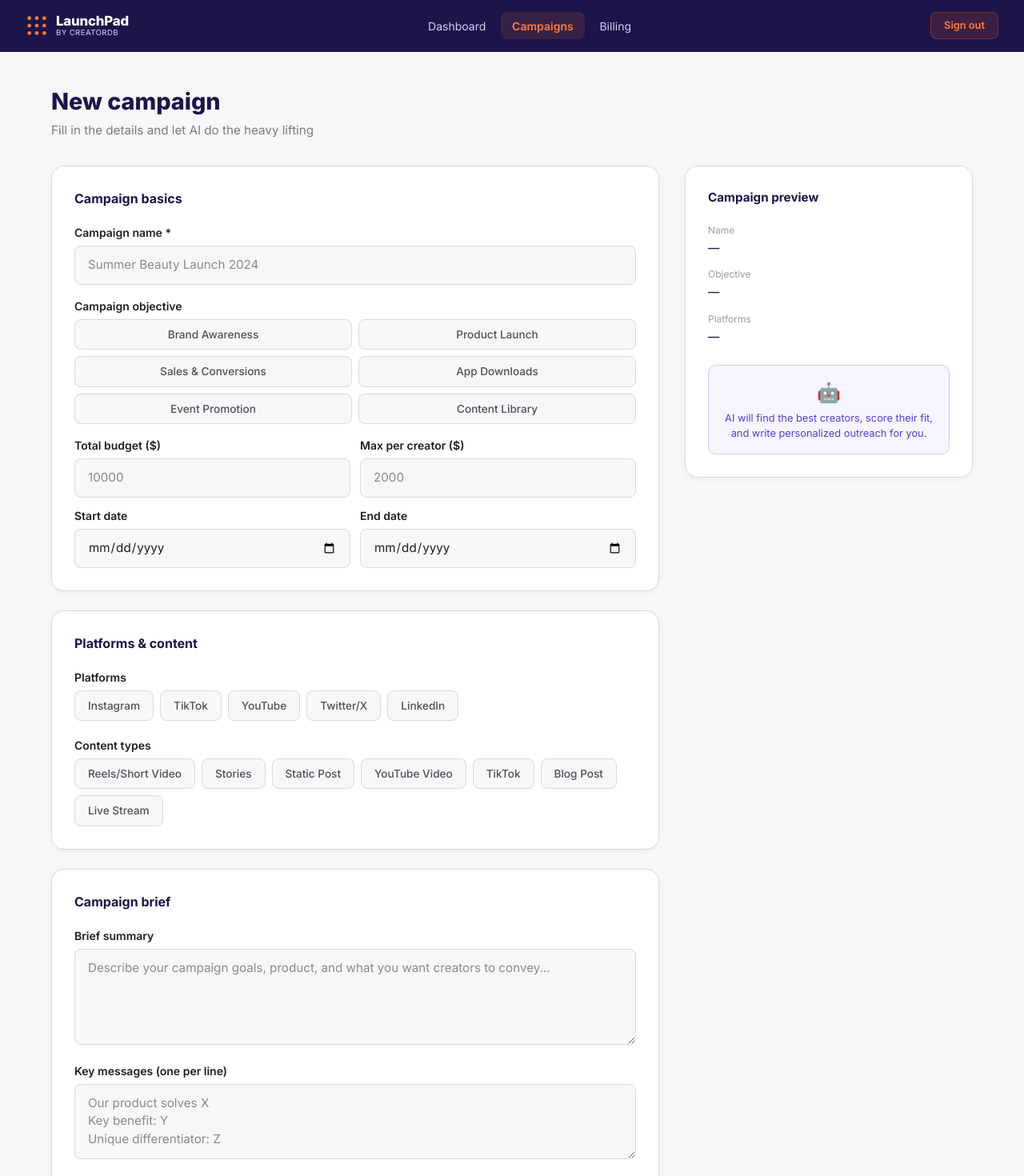
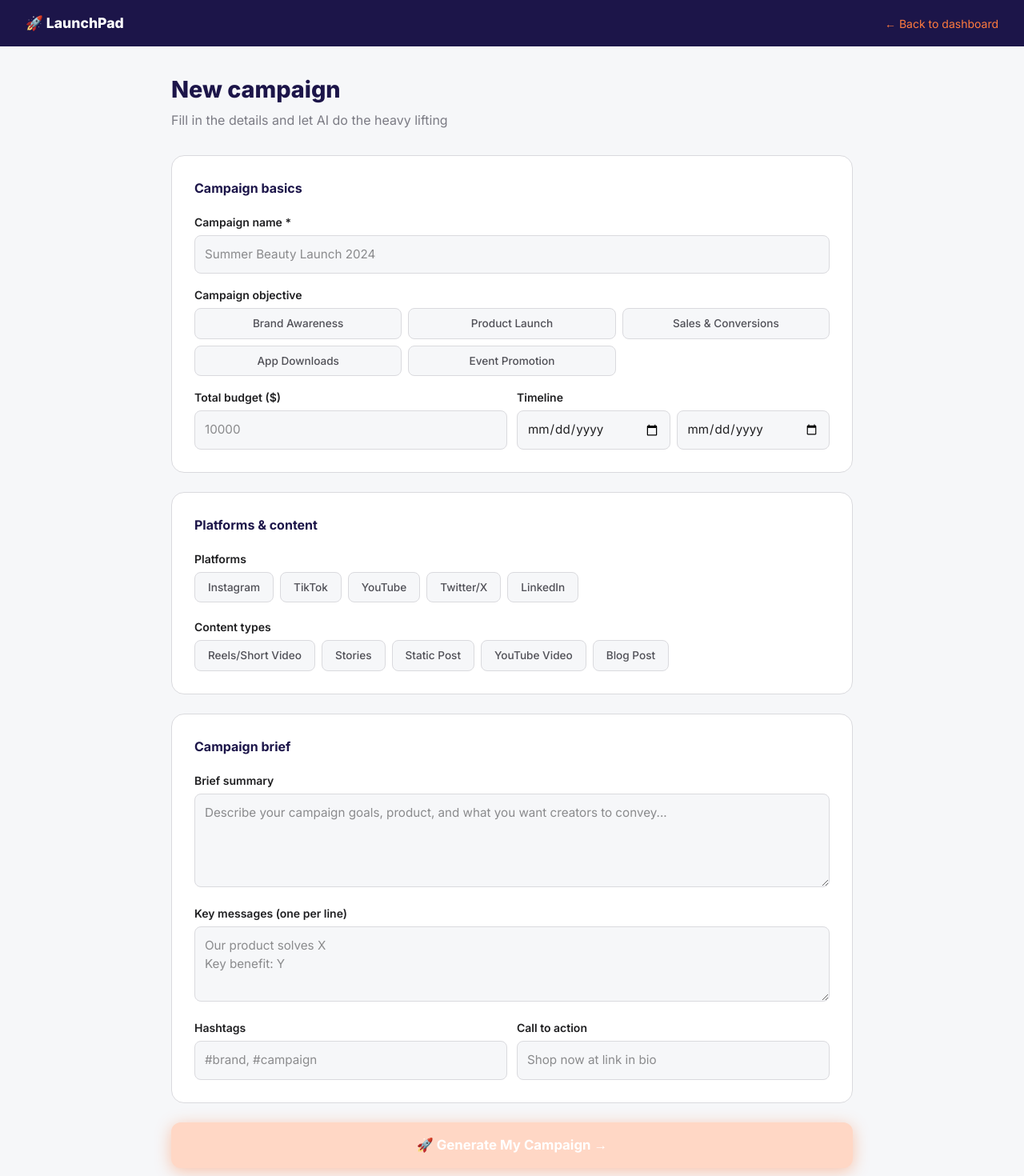
Before and after one commit to thetricky11/launchpad, a Next.js app: page /campaigns/new in a window 1280 px wide. Shown: the top 1470 px of the page at 80% size. Built offline with nearby package versions, Linux system fonts and the light colour scheme.

Commit message:
Campaign page: stripped to bare minimum - zero external deps
- No recharts, no Nav component, no shadcn
- Pure React + inline styles only
- Uses alert() instead of toast for debugging
- If buttons still don't work, it's a Next.js/hydration issue

```diff
--- a/src/app/campaigns/new/page.tsx
+++ b/src/app/campaigns/new/page.tsx
@@ -1,61 +1,13 @@
 'use client'
 
 import { useState } from 'react'
-import { useRouter } from 'next/navigation'
-import { Nav } from '@/components/nav'
-import { toast } from 'sonner'
-import dynamic from 'next/dynamic'
-
-const RechartsWrapper = dynamic(() => import('recharts').then(mod => {
-  const { PieChart, Pie, Cell, ResponsiveContainer } = mod
-  return { default: ({ data }: { data: { name: string; value: number; color: string }[] }) => (
-    <ResponsiveContainer width="100%" height="100%">
-      <PieChart>
-        <Pie data={data} cx="50%" cy="50%" innerRadius={38} outerRadius={58} dataKey="value">
-          {data.map((entry, i) => <Cell key={i} fill={entry.color} />)}
-        </Pie>
-      </PieChart>
-    </ResponsiveContainer>
-  )}
-}), { ssr: false, loading: () => <div style={{ height: 140, display: 'flex', alignItems: 'center', justifyContent: 'center', color: '#9C9CA3' }}>Loading chart...</div> })
 
 const PLATFORMS = ['Instagram', 'TikTok', 'YouTube', 'Twitter/X', 'LinkedIn']
-const CONTENT_TYPES = ['Reels/Short Video', 'Stories', 'Static Post', 'YouTube Video', 'TikTok', 'Blog Post', 'Live Stream']
-const OBJECTIVES = ['Brand Awareness', 'Product Launch', 'Sales & Conversions', 'App Downloads', 'Event Promotion', 'Content Library']
-
-const inputStyle: React.CSSProperties = {
-  width: '100%',
-  padding: '0.75rem 1rem',
-  border: '1.5px solid #DADADE',
-  borderRadius: 8,
-  fontSize: '0.95rem',
-  color: '#1F1F21',
-  background: '#F6F7F9',
-  boxSizing: 'border-box',
-  outline: 'none',
-}
-
-const labelStyle: React.CSSProperties = {
-  display: 'block',
-  fontWeight: 600,
-  fontSize: '0.875rem',
-  color: '#1F1F21',
-  marginBottom: 6,
-}
-
-const sectionStyle: React.CSSProperties = {
-  background: '#fff',
-  border: '1px solid #DADADE',
-  borderRadius: 16,
-  padding: '1.75rem',
-  marginBottom: '1.5rem',
-  boxShadow: '0 2px 8px rgba(28,21,73,0.04)',
-}
+const CONTENT_TYPES = ['Reels/Short Video', 'Stories', 'Static Post', 'YouTube Video', 'Blog Post']
+const OBJECTIVES = ['Brand Awareness', 'Product Launch', 'Sales & Conversions', 'App Downloads', 'Event Promotion']
 
 export default function NewCampaignPage() {
-  const router = useRouter()
   const [loading, setLoading] = useState(false)
-
   const [name, setName] = useState('')
   const [objective, setObjective] = useState('')
   const [budget, setBudget] = useState('')
@@ -67,23 +19,16 @@ export default function NewCampaignPage() {
   const [keyMessages, setKeyMessages] = useState('')
   const [hashtags, setHashtags] = useState('')
   const [cta, setCta] = useState('')
-  const [minFollowers, setMinFollowers] = useState('')
-  const [maxBudgetPerCreator, setMaxBudgetPerCreator] = useState('')
+  const [result, setResult] = useState<string | null>(null)
 
   const toggle = (arr: string[], val: string, setter: (v: string[]) => void) => {
     setter(arr.includes(val) ? arr.filter(x => x !== val) : [...arr, val])
   }
 
-  const budgetNum = parseFloat(budget) || 0
-  const budgetData = [
-    { name: 'Creators', value: budgetNum * 0.7, color: '#FF6117' },
-    { name: 'Content', value: budgetNum * 0.2, color: '#5240CC' },
-    { name: 'Misc', value: budgetNum * 0.1, color: '#2AE5B0' },
-  ]
-
   const handleSubmit = async () => {
-    if (!name) { toast.error('Campaign name is required'); return }
+    if (!name) { alert('Campaign name is required'); return }
     setLoading(true)
+    setResult(null)
     try {
       const res = await fetch('/api/campaigns/generate', {
         method: 'POST',
@@ -91,215 +36,158 @@ export default function NewCampaignPage() {
         body: JSON.stringify({
           name,
           objective: objective || 'Brand Awareness',
-          budget_total: budgetNum || 10000,
+          budget_total: parseFloat(budget) || 10000,
           platforms: platforms.length ? platforms : ['Instagram'],
           content_types: contentTypes.length ? contentTypes : ['Reels/Short Video'],
           timeline_start: startDate || null,
           timeline_end: endDate || null,
           brief_summary: briefSummary || `Campaign for ${name}`,
           key_messages: keyMessages ? keyMessages.split('\n').filter(Boolean) : [],
-          hashtags: hashtags ? hashtags.split(',').map(h => h.trim().replace('#', '')).filter(Boolean) : [],
+          hashtags: hashtags ? hashtags.split(',').map((h: string) => h.trim()).filter(Boolean) : [],
           cta: cta || '',
-          min_followers: parseInt(minFollowers) || 10000,
-          max_budget_per_creator: parseInt(maxBudgetPerCreator) || 2000,
         }),
       })
       const data = await res.json()
-      if (!res.ok) throw new Error(data.error || 'Failed to generate campaign')
-      toast.success('Campaign generated!')
+      if (!res.ok) throw new Error(data.error || 'Failed')
+      setResult(JSON.stringify(data, null, 2))
       if (data.campaign_id) {
-        router.push(`/campaigns/${data.campaign_id}`)
-      } else {
-        // Show results inline if no campaign ID
-        toast.success('Campaign package ready!')
-        setLoading(false)
+        window.location.href = `/campaigns/${data.campaign_id}`
       }
     } catch (err: unknown) {
-      toast.error((err as Error).message || 'Failed to create campaign')
+      alert((err as Error).message || 'Failed')
+    } finally {
       setLoading(false)
     }
   }
 
-  const btnActive: React.CSSProperties = { background: '#FF6117', color: '#fff', border: 'none', padding: '0.5rem 1rem', borderRadius: 8, fontSize: '0.85rem', cursor: 'pointer', fontWeight: 600, transition: 'all 0.15s' }
-  const btnInactive: React.CSSProperties = { background: '#F6F7F9', color: '#505057', border: '1.5px solid #DADADE', padding: '0.5rem 1rem', borderRadius: 8, fontSize: '0.85rem', cursor: 'pointer', fontWeight: 500, transition: 'all 0.15s' }
+  const S = {
+    page: { minHeight: '100vh', background: '#F6F7F9', fontFamily: 'Inter, sans-serif' } as React.CSSProperties,
+    nav: { background: '#1C1549', padding: '1rem 2rem', display: 'flex', justifyContent: 'space-between', alignItems: 'center' } as React.CSSProperties,
+    main: { maxWidth: 900, margin: '0 auto', padding: '2rem 1.5rem' } as React.CSSProperties,
+    section: { background: '#fff', border: '1px solid #DADADE', borderRadius: 16, padding: '1.75rem', marginBottom: '1.5rem' } as React.CSSProperties,
+    label: { display: 'block', fontWeight: 600, fontSize: '0.875rem', color: '#1F1F21', marginBottom: 6 } as React.CSSProperties,
+    input: { width: '100%', padding: '0.75rem', border: '1.5px solid #DADADE', borderRadius: 8, fontSize: '0.95rem', color: '#1F1F21', background: '#F6F7F9', boxSizing: 'border-box' as const, outline: 'none' } as React.CSSProperties,
+    btnOn: { background: '#FF6117', color: '#fff', border: 'none', padding: '0.5rem 1rem', borderRadius: 8, fontSize: '0.85rem', cursor: 'pointer', fontWeight: 600 } as React.CSSProperties,
+    btnOff: { background: '#F6F7F9', color: '#505057', border: '1.5px solid #DADADE', padding: '0.5rem 1rem', borderRadius: 8, fontSize: '0.85rem', cursor: 'pointer', fontWeight: 500 } as React.CSSProperties,
+  }
 
   return (
-    <div style={{ minHeight: '100vh', background: '#F6F7F9' }}>
-      <Nav />
-      <main style={{ maxWidth: 1200, margin: '0 auto', padding: '2.5rem 1.5rem' }}>
-        <div style={{ marginBottom: '2rem' }}>
+    <div style={S.page}>
+      <nav style={S.nav}>
+        <a href="/dashboard" style={{ color: '#fff', textDecoration: 'none', fontWeight: 800, fontSize: '1.1rem' }}>🚀 LaunchPad</a>
+        <a href="/dashboard" style={{ color: '#FF7B3E', textDecoration: 'none', fontSize: '0.875rem' }}>← Back to dashboard</a>
+      </nav>
+
+      <main style={S.main}>
         <h1 style={{ fontSize: '1.8rem', fontWeight: 800, color: '#1C1549', marginBottom: 4 }}>New campaign</h1>
-          <p style={{ color: '#7B7B84', fontSize: '0.95rem' }}>Fill in the details and let AI do the heavy lifting</p>
-        </div>
+        <p style={{ color: '#7B7B84', marginBottom: '2rem' }}>Fill in the details and let AI do the heavy lifting</p>
 
-        <div style={{ display: 'grid', gridTemplateColumns: '1fr 360px', gap: '2rem', alignItems: 'start' }}>
-          {/* Main form */}
-          <div>
         {/* Campaign basics */}
-            <div style={sectionStyle}>
+        <div style={S.section}>
           <h2 style={{ fontSize: '1rem', fontWeight: 700, color: '#1C1549', marginBottom: '1.25rem' }}>Campaign basics</h2>
           <div style={{ marginBottom: '1rem' }}>
-                <label style={labelStyle}>Campaign name *</label>
-                <input value={name} onChange={e => setName(e.target.value)} placeholder="Summer Beauty Launch 2024" style={inputStyle} />
+            <label style={S.label}>Campaign name *</label>
+            <input value={name} onChange={e => setName(e.target.value)} placeholder="Summer Beauty Launch 2024" style={S.input} />
           </div>
           <div style={{ marginBottom: '1rem' }}>
-                <label style={labelStyle}>Campaign objective</label>
-                <div style={{ display: 'grid', gridTemplateColumns: '1fr 1fr', gap: 8 }}>
+            <label style={S.label}>Campaign objective</label>
+            <div style={{ display: 'grid', gridTemplateColumns: '1fr 1fr 1fr', gap: 8 }}>
               {OBJECTIVES.map(obj => (
-                    <button type="button" key={obj} onClick={() => setObjective(obj)} style={objective === obj ? btnActive : btnInactive}>{obj}</button>
+                <button type="button" key={obj} onClick={() => setObjective(objective === obj ? '' : obj)} style={objective === obj ? S.btnOn : S.btnOff}>
+                  {obj}
+                </button>
               ))}
             </div>
           </div>
           <div style={{ display: 'grid', gridTemplateColumns: '1fr 1fr', gap: 12 }}>
             <div>
-                  <label style={labelStyle}>Total budget ($)</label>
-                  <input value={budget} onChange={e => setBudget(e.target.value)} type="number" placeholder="10000" style={inputStyle} />
+              <label style={S.label}>Total budget ($)</label>
+              <input value={budget} onChange={e => setBudget(e.target.value)} type="number" placeholder="10000" style={S.input} />
             </div>
             <div>
-                  <label style={labelStyle}>Max per creator ($)</label>
-                  <input value={maxBudgetPerCreator} onChange={e => setMaxBudgetPerCreator(e.target.value)} type="number" placeholder="2000" style={inputStyle} />
+              <label style={S.label}>Timeline</label>
+              <div style={{ display: 'flex', gap: 8 }}>
+                <input value={startDate} onChange={e => setStartDate(e.target.value)} type="date" style={{ ...S.input, flex: 1 }} />
+                <input value={endDate} onChange={e => setEndDate(e.target.value)} type="date" style={{ ...S.input, flex: 1 }} />
               </div>
-                <div>
-                  <label style={labelStyle}>Start date</label>
-                  <input value={startDate} onChange={e => setStartDate(e.target.value)} type="date" style={inputStyle} />
-                </div>
-                <div>
-                  <label style={labelStyle}>End date</label>
-                  <input value={endDate} onChange={e => setEndDate(e.target.value)} type="date" style={inputStyle} />
             </div>
           </div>
         </div>
 
-            {/* Platforms & content */}
-            <div style={sectionStyle}>
+        {/* Platforms */}
+        <div style={S.section}>
           <h2 style={{ fontSize: '1rem', fontWeight: 700, color: '#1C1549', marginBottom: '1.25rem' }}>Platforms & content</h2>
           <div style={{ marginBottom: '1.25rem' }}>
-                <label style={labelStyle}>Platforms</label>
+            <label style={S.label}>Platforms</label>
             <div style={{ display: 'flex', flexWrap: 'wrap', gap: 8 }}>
               {PLATFORMS.map(p => (
-                    <button type="button" key={p} onClick={() => toggle(platforms, p, setPlatforms)} style={platforms.includes(p) ? btnActive : btnInactive}>{p}</button>
+                <button type="button" key={p} onClick={() => toggle(platforms, p, setPlatforms)} style={platforms.includes(p) ? S.btnOn : S.btnOff}>
+                  {p}
+                </button>
               ))}
             </div>
           </div>
           <div>
-                <label style={labelStyle}>Content types</label>
+            <label style={S.label}>Content types</label>
             <div style={{ display: 'flex', flexWrap: 'wrap', gap: 8 }}>
               {CONTENT_TYPES.map(ct => (
-                    <button type="button" key={ct} onClick={() => toggle(contentTypes, ct, setContentTypes)} style={contentTypes.includes(ct) ? btnActive : btnInactive}>{ct}</button>
+                <button type="button" key={ct} onClick={() => toggle(contentTypes, ct, setContentTypes)} style={contentTypes.includes(ct) ? S.btnOn : S.btnOff}>
+                  {ct}
+                </button>
               ))}
             </div>
           </div>
         </div>
 
-            {/* Campaign brief */}
-            <div style={sectionStyle}>
+        {/* Brief */}
+        <div style={S.section}>
           <h2 style={{ fontSize: '1rem', fontWeight: 700, color: '#1C1549', marginBottom: '1.25rem' }}>Campaign brief</h2>
           <div style={{ marginBottom: '1rem' }}>
-                <label style={labelStyle}>Brief summary</label>
-                <textarea value={briefSummary} onChange={e => setBriefSummary(e.target.value)}
+            <label style={S.label}>Brief summary</label>
+            <textarea value={briefSummary} onChange={e => setBriefSummary(e.target.value)} rows={4}
               placeholder="Describe your campaign goals, product, and what you want creators to convey..."
-                  rows={4}
-                  style={{ ...inputStyle, resize: 'vertical', minHeight: 120 }} />
+              style={{ ...S.input, resize: 'vertical' as const, minHeight: 100 }} />
           </div>
           <div style={{ marginBottom: '1rem' }}>
-                <label style={labelStyle}>Key messages (one per line)</label>
-                <textarea value={keyMessages} onChange={e => setKeyMessages(e.target.value)}
-                  placeholder={'Our product solves X\nKey benefit: Y\nUnique differentiator: Z'}
-                  rows={3}
-                  style={{ ...inputStyle, resize: 'vertical', minHeight: 80 }} />
+            <label style={S.label}>Key messages (one per line)</label>
+            <textarea value={keyMessages} onChange={e => setKeyMessages(e.target.value)} rows={3}
+              placeholder="Our product solves X&#10;Key benefit: Y" style={{ ...S.input, resize: 'vertical' as const, minHeight: 80 }} />
           </div>
           <div style={{ display: 'grid', gridTemplateColumns: '1fr 1fr', gap: 12 }}>
             <div>
-                  <label style={labelStyle}>Hashtags</label>
-                  <input value={hashtags} onChange={e => setHashtags(e.target.value)} placeholder="#brand, #campaign" style={inputStyle} />
+              <label style={S.label}>Hashtags</label>
+              <input value={hashtags} onChange={e => setHashtags(e.target.value)} placeholder="#brand, #campaign" style={S.input} />
             </div>
             <div>
-                  <label style={labelStyle}>Call to action</label>
-                  <input value={cta} onChange={e => setCta(e.target.value)} placeholder="Shop now at link in bio" style={inputStyle} />
+              <label style={S.label}>Call to action</label>
+              <input value={cta} onChange={e => setCta(e.target.value)} placeholder="Shop now at link in bio" style={S.input} />
             </div>
           </div>
         </div>
 
-            {/* Creator preferences */}
-            <div style={sectionStyle}>
-              <h2 style={{ fontSize: '1rem', fontWeight: 700, color: '#1C1549', marginBottom: '1.25rem' }}>Creator preferences</h2>
-              <div>
-                <label style={labelStyle}>Minimum followers</label>
-                <input value={minFollowers} onChange={e => setMinFollowers(e.target.value)} type="number" placeholder="10000" style={{ ...inputStyle, maxWidth: 240 }} />
-              </div>
-            </div>
-
+        {/* Submit */}
         <button
           type="button"
           onClick={handleSubmit}
           disabled={loading || !name}
           style={{
-                width: '100%',
-                padding: '1rem',
+            width: '100%', padding: '1rem',
             background: loading || !name ? '#FFD7C5' : '#FF6117',
-                color: '#fff',
-                border: 'none',
-                borderRadius: 12,
-                fontSize: '1.05rem',
-                fontWeight: 700,
+            color: '#fff', border: 'none', borderRadius: 12,
+            fontSize: '1.05rem', fontWeight: 700,
             cursor: loading || !name ? 'not-allowed' : 'pointer',
             boxShadow: '0 4px 20px rgba(255,97,23,0.35)',
-                transition: 'background 0.15s',
           }}
         >
-              {loading ? 'Generating campaign… (this may take 30s)' : 'Generate My Campaign →'}
+          {loading ? '⏳ Generating campaign… (this may take 30 seconds)' : '🚀 Generate My Campaign →'}
         </button>
-          </div>
 
-          {/* Sidebar preview */}
-          <div style={{ position: 'sticky', top: 88 }}>
-            <div style={{ background: '#fff', border: '1px solid #DADADE', borderRadius: 16, padding: '1.75rem', boxShadow: '0 2px 8px rgba(28,21,73,0.04)' }}>
-              <h3 style={{ fontWeight: 700, color: '#1C1549', marginBottom: '1.25rem', fontSize: '0.95rem' }}>Campaign preview</h3>
-              <div style={{ display: 'flex', flexDirection: 'column', gap: '0.875rem', marginBottom: '1.5rem' }}>
-                {[
-                  { label: 'Name', value: name || '—' },
-                  { label: 'Objective', value: objective || '—' },
-                  { label: 'Platforms', value: platforms.join(', ') || '—' },
-                  ...(budget ? [{ label: 'Budget', value: `$${parseFloat(budget).toLocaleString()}` }] : []),
-                ].map(item => (
-                  <div key={item.label}>
-                    <div style={{ color: '#9C9CA3', fontSize: '0.75rem', marginBottom: 2 }}>{item.label}</div>
-                    <div style={{ color: '#1C1549', fontSize: '0.9rem', fontWeight: 500 }}>{item.value}</div>
-                  </div>
-                ))}
-              </div>
-
-              {budgetNum > 0 && (
-                <div>
-                  <div style={{ color: '#9C9CA3', fontSize: '0.75rem', marginBottom: 12 }}>Budget allocation</div>
-                  <div style={{ height: 140 }}>
-                    <RechartsWrapper data={budgetData} />
-                  </div>
-                  <div style={{ display: 'flex', flexDirection: 'column', gap: 6 }}>
-                    {budgetData.map(item => (
-                      <div key={item.name} style={{ display: 'flex', justifyContent: 'space-between', alignItems: 'center' }}>
-                        <div style={{ display: 'flex', alignItems: 'center', gap: 6 }}>
-                          <div style={{ width: 8, height: 8, borderRadius: '50%', background: item.color }} />
-                          <span style={{ color: '#7B7B84', fontSize: '0.8rem' }}>{item.name}</span>
-                        </div>
-                        <span style={{ color: '#1C1549', fontSize: '0.8rem', fontWeight: 600 }}>${item.value.toLocaleString()}</span>
-                      </div>
-                    ))}
-                  </div>
+        {result && (
+          <div style={{ ...S.section, marginTop: '1.5rem' }}>
+            <h2 style={{ fontSize: '1rem', fontWeight: 700, color: '#1C1549', marginBottom: '0.5rem' }}>Result</h2>
+            <pre style={{ whiteSpace: 'pre-wrap', fontSize: '0.8rem', maxHeight: 400, overflow: 'auto' }}>{result}</pre>
           </div>
         )}
-
-              {!budgetNum && (
-                <div style={{ background: '#F6F5FF', border: '1px solid #D2CDF3', borderRadius: 10, padding: '1rem', textAlign: 'center' }}>
-                  <div style={{ fontSize: '1.5rem', marginBottom: 4 }}>🤖</div>
-                  <p style={{ color: '#5240CC', fontSize: '0.8rem', lineHeight: 1.5 }}>
-                    AI will find the best creators, score their fit, and write personalized outreach for you.
-                  </p>
-                </div>
-              )}
-            </div>
-          </div>
-        </div>
       </main>
     </div>
   )
--- /dev/null
+++ b/src/app/test/page.tsx
@@ -0,0 +1,38 @@
+'use client'
+
+import { useState } from 'react'
+
+export default function TestPage() {
+  const [count, setCount] = useState(0)
+  const [selected, setSelected] = useState('')
+
+  return (
+    <div style={{ padding: '2rem', background: '#F6F7F9', minHeight: '100vh' }}>
+      <h1 style={{ color: '#1C1549' }}>Button Test Page</h1>
+      <p>Count: {count}</p>
+      <button type="button" onClick={() => setCount(c => c + 1)} style={{ padding: '1rem 2rem', background: '#FF6117', color: 'white', border: 'none', borderRadius: 8, cursor: 'pointer', marginBottom: '1rem' }}>
+        Click me ({count})
+      </button>
+      <div style={{ display: 'flex', gap: 8, marginTop: '1rem' }}>
+        {['Option A', 'Option B', 'Option C'].map(opt => (
+          <button
+            key={opt}
+            type="button"
+            onClick={() => setSelected(opt)}
+            style={{
+              padding: '0.5rem 1rem',
+              background: selected === opt ? '#FF6117' : '#F6F7F9',
+              color: selected === opt ? '#fff' : '#505057',
+              border: selected === opt ? 'none' : '1.5px solid #DADADE',
+              borderRadius: 8,
+              cursor: 'pointer',
+            }}
+          >
+            {opt}
+          </button>
+        ))}
+      </div>
+      <p style={{ marginTop: '1rem' }}>Selected: {selected || 'none'}</p>
+    </div>
+  )
+}
```
Also changed, not shown: src/app/campaigns/new/error.tsx (added, +16 -0 lines). Lines whose indentation alone changed are shown as unchanged.
